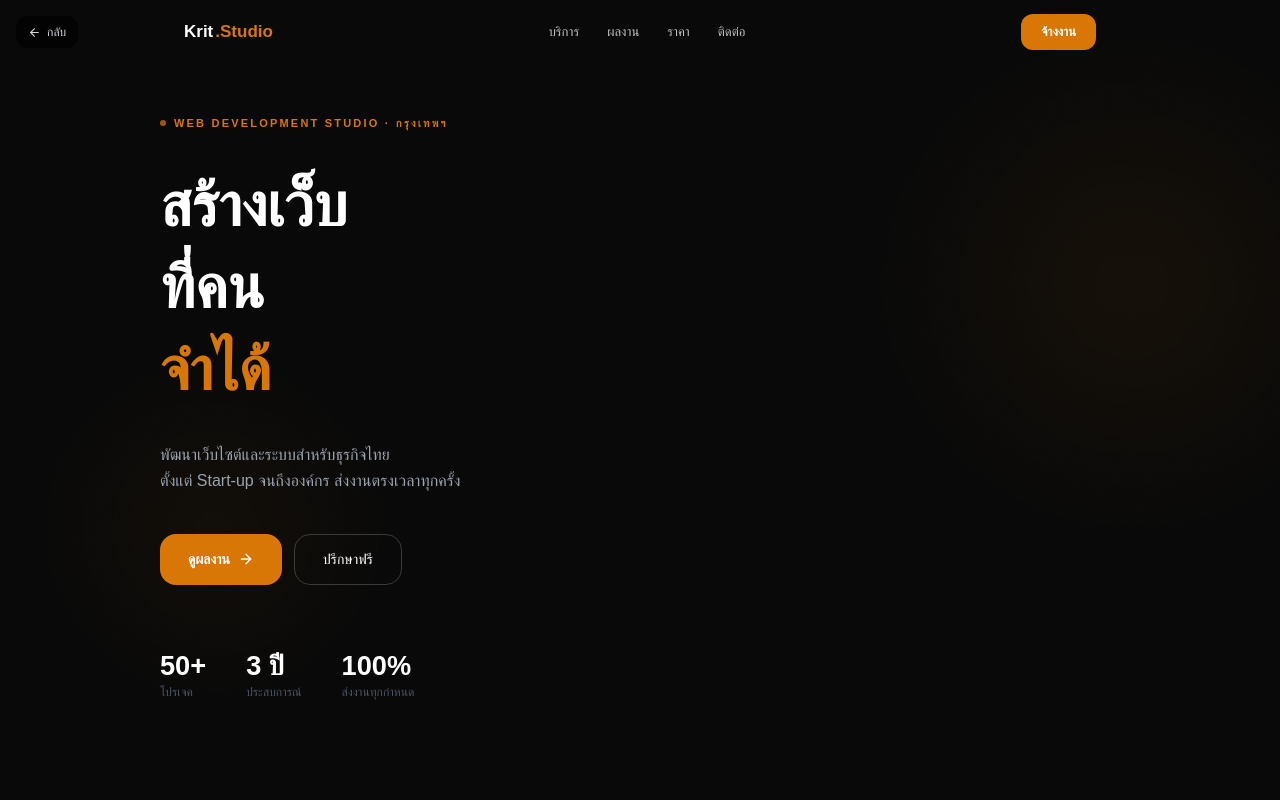
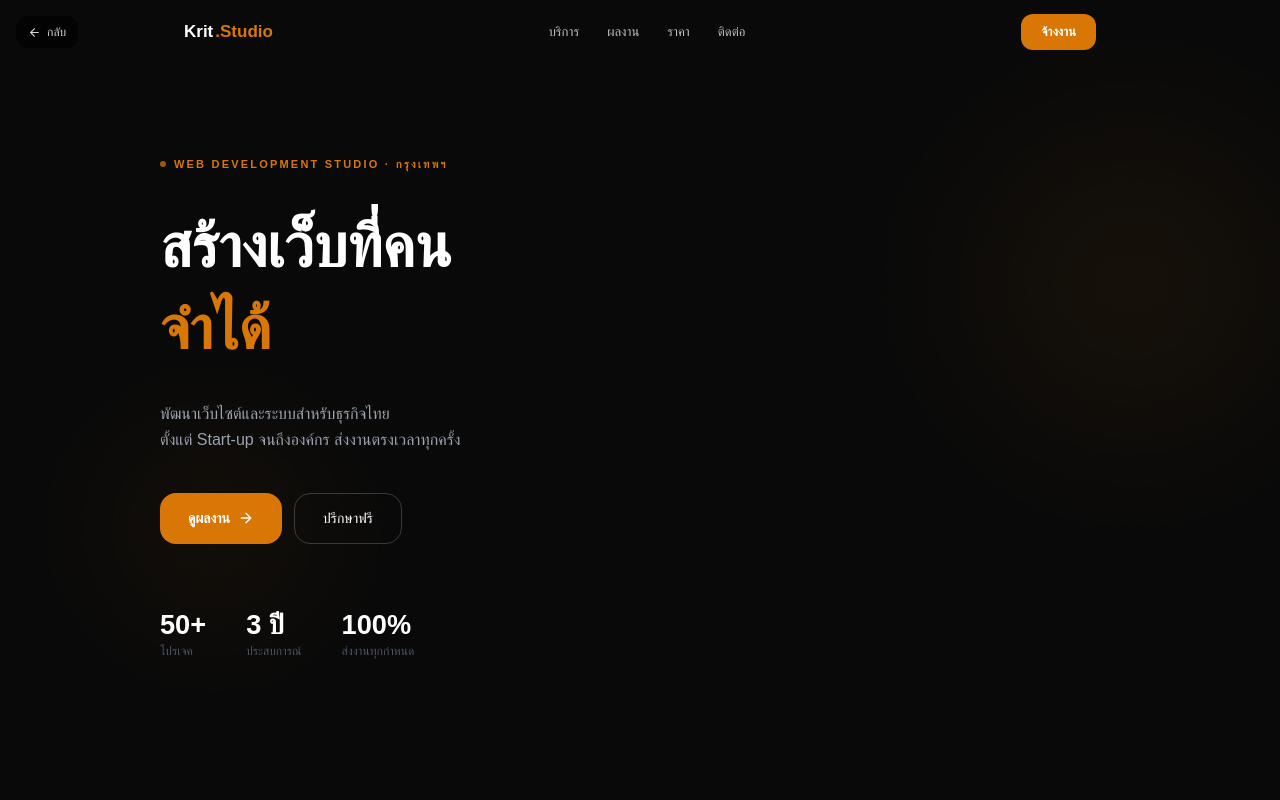
Before and after one commit to nopparoot15/RenStack, a Next.js app: page /demo/company-profile in a window 1280 px wide. Shown: the top 800 px of the page. Built offline with nearby package versions, Linux system fonts and the light colour scheme.

Commit message:
fix: merge hero h1 to 2 lines on portfolio and company-profile pages

```diff
--- a/app/demo/company-profile/page.tsx
+++ b/app/demo/company-profile/page.tsx
@@ -180,9 +180,8 @@ export default function CompanyProfilePage() {
           </div>
 
           <h1 className="font-black leading-[1.35] mb-8" style={{ fontSize: "clamp(2rem, 6vw, 3.8rem)", color: "#fff" }}>
-            <span className="block" style={{ animation: "hero-text-1 0.7s 0.1s ease both", opacity: 0 }}>สร้างเว็บ</span>
-            <span className="block" style={{ animation: "hero-text-2 0.7s 0.2s ease both", opacity: 0 }}>ที่คน</span>
-            <span className="block" style={{ color: AMBER, animation: "hero-text-3 0.7s 0.3s ease both", opacity: 0 }}>จำได้</span>
+            <span className="block" style={{ animation: "hero-text-1 0.7s 0.1s ease both", opacity: 0 }}>สร้างเว็บที่คน</span>
+            <span className="block" style={{ color: AMBER, animation: "hero-text-2 0.7s 0.2s ease both", opacity: 0 }}>จำได้</span>
           </h1>
 
           <p className="text-[16px] leading-relaxed mb-10 max-w-[480px]" style={{ color: "#9ca3af", animation: "fade-up 0.7s 0.4s ease both", opacity: 0 }}>
--- a/app/page.tsx
+++ b/app/page.tsx
@@ -291,8 +291,7 @@ export default function PortfolioPage() {
             className="font-black leading-[1.35] mb-6"
             style={{ fontSize: "clamp(2rem, 5.5vw, 3.5rem)", color: t.heading, animation: "fade-up 0.7s 0.1s ease both", opacity: 0 }}
           >
-            <span className="block">สร้างเว็บ</span>
-            <span className="block">ที่ธุรกิจ</span>
+            <span className="block">สร้างเว็บที่ธุรกิจ</span>
             <span className="block" style={{ color: t.cyan }}>เติบโตจริง</span>
           </h1>
 
```
